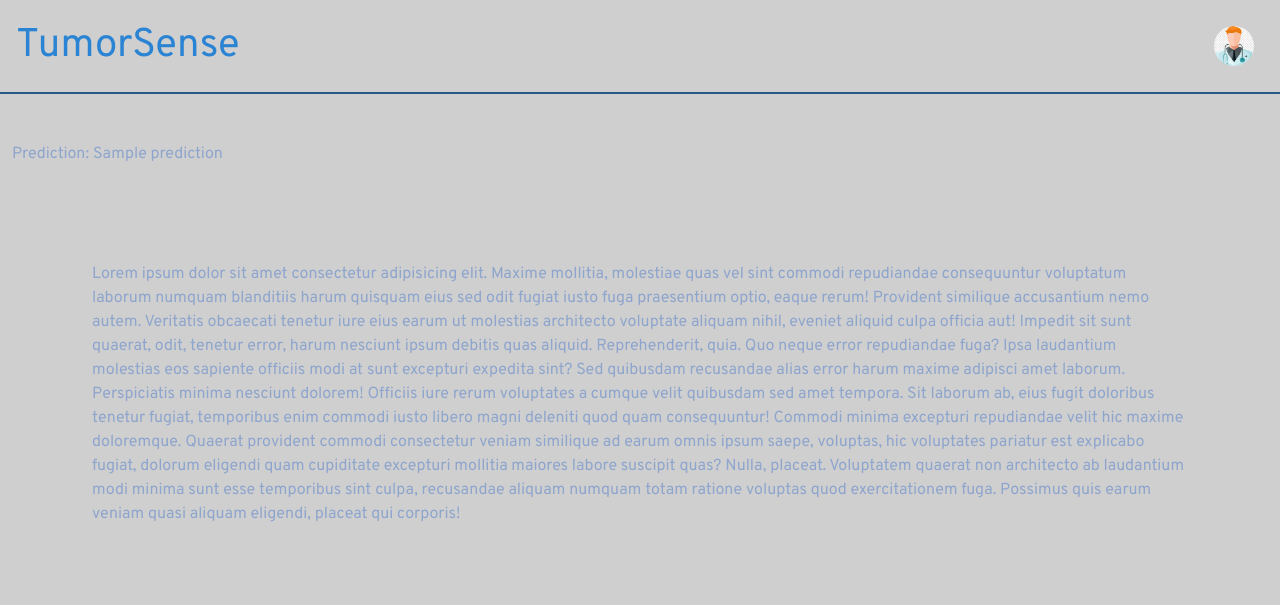
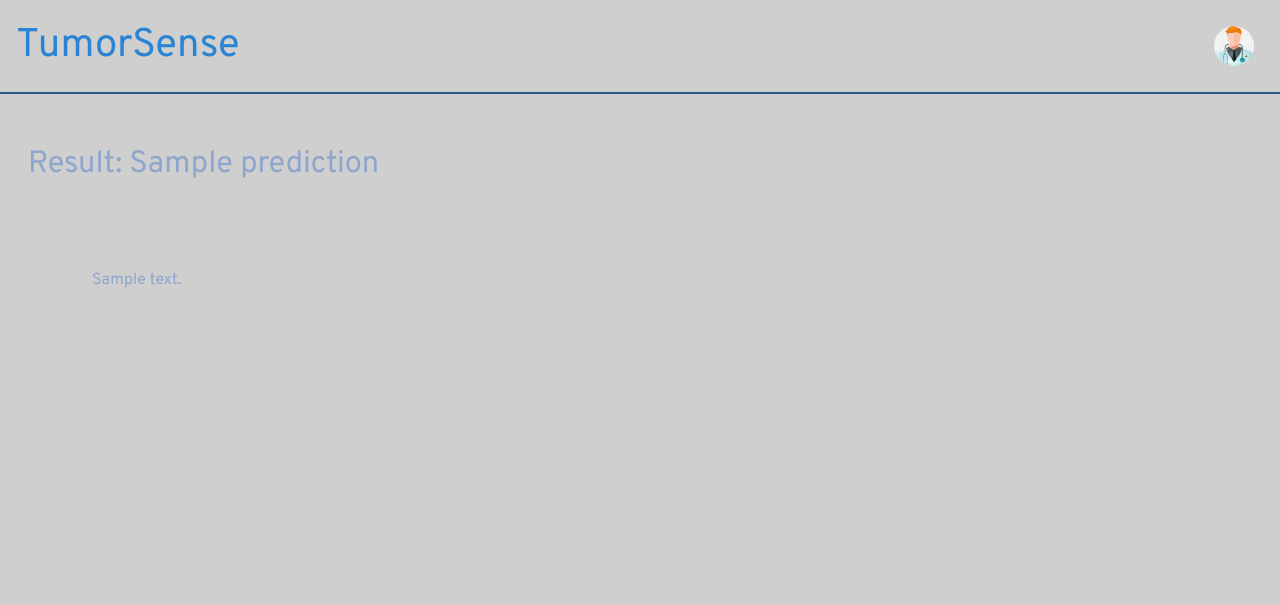
Before and after one commit to abednashif/tumor-sense, a Flask app: template TumorSense_app/templates/predict.html in a window 1280 px wide. Shown: the top 605 px of the page. Run offline with Flask 3, Linux system fonts and the light colour scheme; the template is opened without the code that fills it: most values are stand-ins (such as "Sample title", 1, 10 or a date in 2020); some libraries are stand-ins or nearby versions.

Commit message:
Modified: adjusted web app styling + new typewriter effect for the prediction report

```diff
--- /dev/null
+++ b/TumorSense_app/static/lib/TypeWriter.js
@@ -0,0 +1,14 @@
+function TypeWriter(reportText, paragraphId, speed) {
+    const paragraph = document.getElementById(paragraphId);
+    let index = 0;
+
+    function typeWriter() {
+        if (index < reportText.length) {
+            paragraph.textContent += reportText.charAt(index);
+            index++;
+            setTimeout(typeWriter, speed);
+        }
+    }
+
+    typeWriter();
+}
--- a/TumorSense_app/static/styles/style.css
+++ b/TumorSense_app/static/styles/style.css
@@ -128,12 +128,12 @@ input{
 
 .dropdown-content {
     position: absolute;
-    top: 100%;
-    right: 0;
+    top: 80%;
+    right: 3rem;
     width: 25ch;
     height: 10ch;
     background-color: var(--base);
-    border: 1px solid var(--text);
+    border: 1px solid #5c5c5c;
     border-radius: var(--main-border-radius);
     padding: 10px;
     animation: scale-down var(--main-delay) cubic-bezier(0.25, 0.1, 0.25, 1) forwards;
@@ -233,3 +233,7 @@ input{
   50% { border-image-slice: 20; }
   100% { border-image-slice: 1; }
 }
+
+.title{
+    font-size: 3ch;
+}
--- a/TumorSense_app/templates/mainHeader/mainHeader.html
+++ b/TumorSense_app/templates/mainHeader/mainHeader.html
@@ -25,6 +25,7 @@
 
     {# Scripts #}
     <script src="{{ url_for('static', filename='lib/bootstrap/bootstrap.min.js') }}" defer ></script>
+    <script src="{{ url_for('static', filename='lib/jquery/jquery-3.7.1.min.js') }}" defer ></script>
 
 </head>
 <body>
--- a/TumorSense_app/templates/predict.html
+++ b/TumorSense_app/templates/predict.html
@@ -3,6 +3,9 @@
     <head>
         <title>TumorSense</title>
         {%  include "mainHeader/mainHeader.html" %}
+
+        {# Scripts #}
+        <script src="{{ url_for('static', filename='lib/TypeWriter.js') }}" defer ></script>
     </head>
     <body>
         <div class="container-fluid pt-5">
@@ -24,37 +27,24 @@
                         </a>
 
                         <div class="report-container">
-{#                            {% if true %}#}
                             {% if prediction %}
-                                <p>Prediction: {{ prediction }}</p>
-                                <div class="report">
-                                    Lorem ipsum dolor sit amet consectetur adipisicing elit. Maxime mollitia,
-                                    molestiae quas vel sint commodi repudiandae consequuntur voluptatum laborum
-                                    numquam blanditiis harum quisquam eius sed odit fugiat iusto fuga praesentium
-                                    optio, eaque rerum! Provident similique accusantium nemo autem. Veritatis
-                                    obcaecati tenetur iure eius earum ut molestias architecto voluptate aliquam
-                                    nihil, eveniet aliquid culpa officia aut! Impedit sit sunt quaerat, odit,
-                                    tenetur error, harum nesciunt ipsum debitis quas aliquid. Reprehenderit,
-                                    quia. Quo neque error repudiandae fuga? Ipsa laudantium molestias eos
-                                    sapiente officiis modi at sunt excepturi expedita sint? Sed quibusdam
-                                    recusandae alias error harum maxime adipisci amet laborum. Perspiciatis
-                                    minima nesciunt dolorem! Officiis iure rerum voluptates a cumque velit
-                                    quibusdam sed amet tempora. Sit laborum ab, eius fugit doloribus tenetur
-                                    fugiat, temporibus enim commodi iusto libero magni deleniti quod quam
-                                    consequuntur! Commodi minima excepturi repudiandae velit hic maxime
-                                    doloremque. Quaerat provident commodi consectetur veniam similique ad
-                                    earum omnis ipsum saepe, voluptas, hic voluptates pariatur est explicabo
-                                    fugiat, dolorum eligendi quam cupiditate excepturi mollitia maiores labore
-                                    suscipit quas? Nulla, placeat. Voluptatem quaerat non architecto ab laudantium
-                                    modi minima sunt esse temporibus sint culpa, recusandae aliquam numquam
-                                    totam ratione voluptas quod exercitationem fuga. Possimus quis earum veniam
-                                    quasi aliquam eligendi, placeat qui corporis!
-                                </div>
+                                <span class="p-3 title">Result: {{ prediction }}</span>
+                                <div class="report" id="predict_report_text"></div>
                             {% endif %}
                         </div>
                     </div>
 
                 </div>
             </div>
+            <script defer>
+                document.addEventListener('DOMContentLoaded', (event) => {
+                    let report_text = "{{ report_text }}"
+                    console.log("Report Text: \n\n" + report_text)
+
+
+                    TypeWriter(report_text, 'predict_report_text', 25)
+                });
+
+            </script>
     </body>
 </html>
```
Also changed, not shown: TumorSense_app/app.py (+4 -3 lines), 3 other files.
